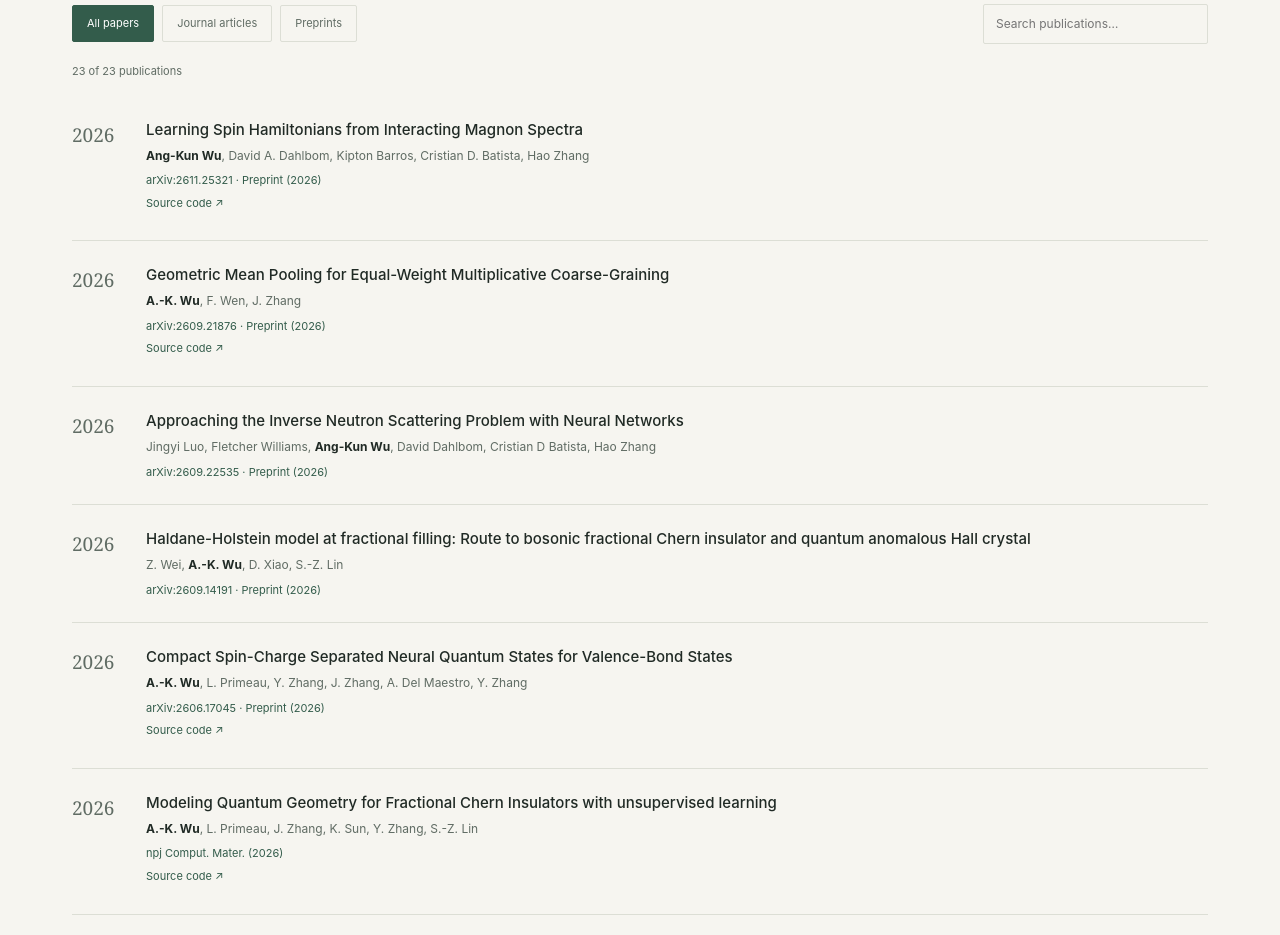
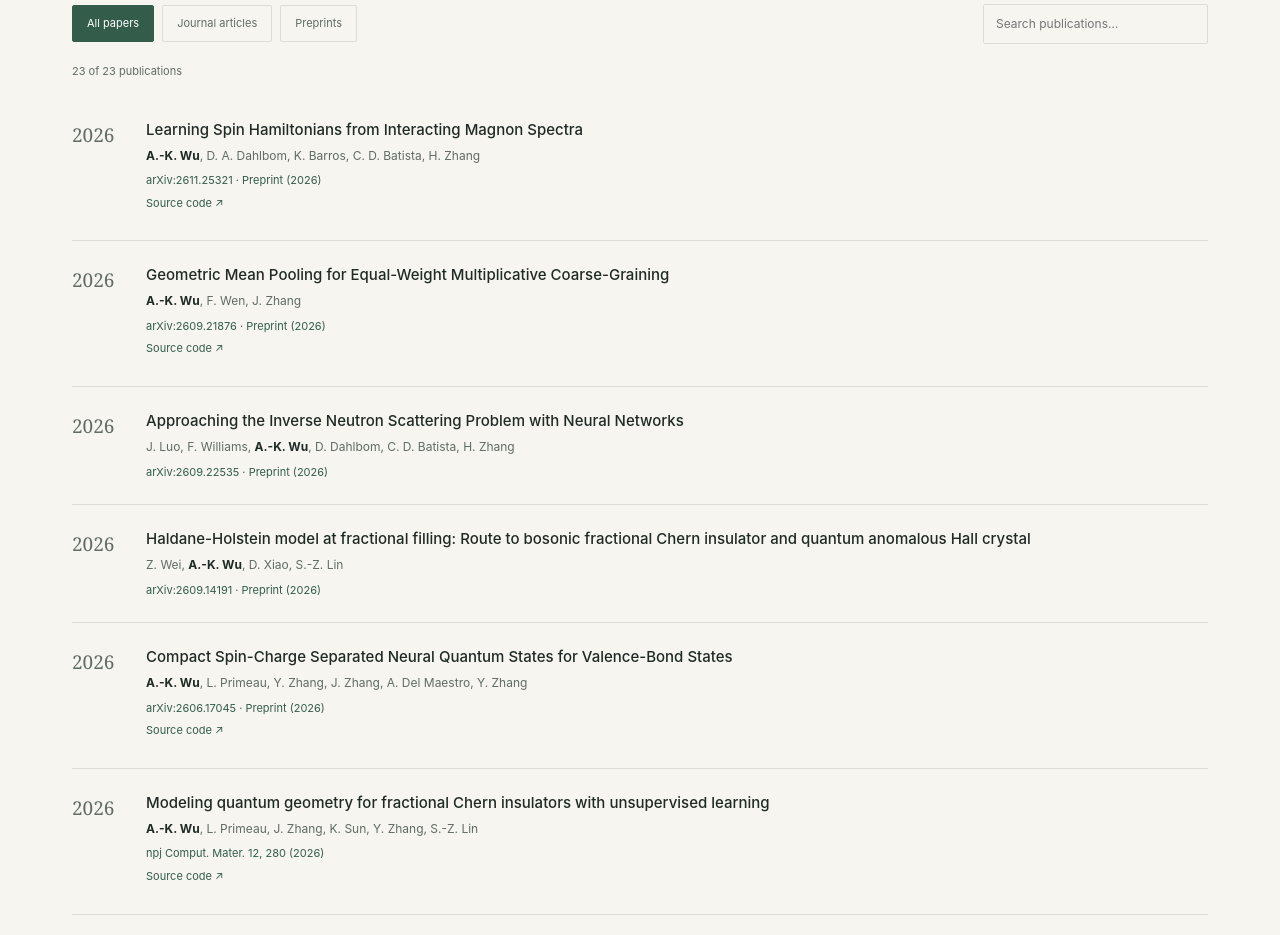
Before and after one commit to angkunwu/angkunwu.github.io, a plain HTML site: page index.html in a window 1280 px wide. Shown: the part 2071-3006 px from the top of the page. Drawn offline with Linux system fonts and the light colour scheme.

Commit message:
Standardize publication names and citation details

```diff
--- a/index.html
+++ b/index.html
@@ -54,12 +54,12 @@
   <p id="publication-count" class="publication-count" role="status" aria-live="polite"></p>
   <ol class="publication-list">
 <!-- PUBLICATIONS:START -->
-    <li class="publication" data-type="misc"><span class="publication-year">2026</span><div><h3><a href="https://arxiv.org/abs/2611.25321">Learning Spin Hamiltonians from Interacting Magnon Spectra</a></h3><p><strong>Ang-Kun Wu</strong>, David A. Dahlbom, Kipton Barros, Cristian D. Batista, Hao Zhang</p><p class="venue">arXiv:2611.25321 · Preprint (2026)</p><p class="paper-note"><a href="https://github.com/angkun-research/SpinDynamicsML">Source code ↗</a></p></div></li>
+    <li class="publication" data-type="misc"><span class="publication-year">2026</span><div><h3><a href="https://arxiv.org/abs/2611.25321">Learning Spin Hamiltonians from Interacting Magnon Spectra</a></h3><p><strong>A.-K. Wu</strong>, D. A. Dahlbom, K. Barros, C. D. Batista, H. Zhang</p><p class="venue">arXiv:2611.25321 · Preprint (2026)</p><p class="paper-note"><a href="https://github.com/angkun-research/SpinDynamicsML">Source code ↗</a></p></div></li>
     <li class="publication" data-type="misc"><span class="publication-year">2026</span><div><h3><a href="https://arxiv.org/abs/2609.21876">Geometric Mean Pooling for Equal-Weight Multiplicative Coarse-Graining</a></h3><p><strong>A.-K. Wu</strong>, F. Wen, J. Zhang</p><p class="venue">arXiv:2609.21876 · Preprint (2026)</p><p class="paper-note"><a href="https://github.com/angkun-research/GeometricMeanPooling">Source code ↗</a></p></div></li>
-    <li class="publication" data-type="misc"><span class="publication-year">2026</span><div><h3><a href="https://arxiv.org/abs/2609.22535">Approaching the Inverse Neutron Scattering Problem with Neural Networks</a></h3><p>Jingyi Luo, Fletcher Williams, <strong>Ang-Kun Wu</strong>, David Dahlbom, Cristian D Batista, Hao Zhang</p><p class="venue">arXiv:2609.22535 · Preprint (2026)</p></div></li>
+    <li class="publication" data-type="misc"><span class="publication-year">2026</span><div><h3><a href="https://arxiv.org/abs/2609.22535">Approaching the Inverse Neutron Scattering Problem with Neural Networks</a></h3><p>J. Luo, F. Williams, <strong>A.-K. Wu</strong>, D. Dahlbom, C. D. Batista, H. Zhang</p><p class="venue">arXiv:2609.22535 · Preprint (2026)</p></div></li>
     <li class="publication" data-type="misc"><span class="publication-year">2026</span><div><h3><a href="https://arxiv.org/abs/2609.14191">Haldane-Holstein model at fractional filling: Route to bosonic fractional Chern insulator and quantum anomalous Hall crystal</a></h3><p>Z. Wei, <strong>A.-K. Wu</strong>, D. Xiao, S.-Z. Lin</p><p class="venue">arXiv:2609.14191 · Preprint (2026)</p></div></li>
     <li class="publication" data-type="misc"><span class="publication-year">2026</span><div><h3><a href="https://arxiv.org/abs/2606.17045">Compact Spin-Charge Separated Neural Quantum States for Valence-Bond States</a></h3><p><strong>A.-K. Wu</strong>, L. Primeau, Y. Zhang, J. Zhang, A. Del Maestro, Y. Zhang</p><p class="venue">arXiv:2606.17045 · Preprint (2026)</p><p class="paper-note"><a href="https://github.com/angkun-research/NQSpy">Source code ↗</a></p></div></li>
-    <li class="publication" data-type="article"><span class="publication-year">2026</span><div><h3><a href="https://www.nature.com/articles/s41524-026-02155-1">Modeling Quantum Geometry for Fractional Chern Insulators with unsupervised learning</a></h3><p><strong>A.-K. Wu</strong>, L. Primeau, J. Zhang, K. Sun, Y. Zhang, S.-Z. Lin</p><p class="venue">npj Comput. Mater. (2026)</p><p class="paper-note"><a href="https://github.com/angkunwu/pyMLFCI">Source code ↗</a></p></div></li>
+    <li class="publication" data-type="article"><span class="publication-year">2026</span><div><h3><a href="https://www.nature.com/articles/s41524-026-02155-1">Modeling quantum geometry for fractional Chern insulators with unsupervised learning</a></h3><p><strong>A.-K. Wu</strong>, L. Primeau, J. Zhang, K. Sun, Y. Zhang, S.-Z. Lin</p><p class="venue">npj Comput. Mater. 12, 280 (2026)</p><p class="paper-note"><a href="https://github.com/angkunwu/pyMLFCI">Source code ↗</a></p></div></li>
     <li class="publication" data-type="article"><span class="publication-year">2026</span><div><h3><a href="https://doi.org/10.1038/s41467-026-78687-3">Signatures of a Kondo insulator in a multilayer moiré Superlattice</a></h3><p>Q. Wu, J. Cui, <strong>A.-K. Wu</strong>, Y. Meng, D. Chen, Y. Wang, L. Yan, L. Ma, T. Taniguchi, K. Watanabe, S.-Z. Lin, S.-F. Shi, Y.-T. Cui</p><p class="venue">Nat. Commun. (2026)</p></div></li>
     <li class="publication" data-type="article"><span class="publication-year">2025</span><div><h3><a href="https://doi.org/10.1103/jmk4-46tj">Unconventional Fractional Phases in Multi-Band Vortexable Systems</a></h3><p>S. Sarkar, X. Wan, <strong>A.-K. Wu</strong>, S.-Z. Lin, K. Sun</p><p class="venue">Phys. Rev. Lett. 135, 216501 (2025)</p></div></li>
     <li class="publication" data-type="article"><span class="publication-year">2025</span><div><h3><a href="https://doi.org/10.1103/v7x8-ghfy">Separate surface and bulk topological Anderson localization transitions in disordered axion insulators</a></h3><p>C. Grindall, A. C. Tyner, <strong>A.-K. Wu</strong>, T. L. Hughes, J. H. Pixley</p><p class="venue">Phys. Rev. Lett. 135, 226601 (2025)</p></div></li>
@@ -69,7 +69,7 @@
     <li class="publication" data-type="article"><span class="publication-year">2024</span><div><h3><a href="https://doi.org/10.1103/PhysRevResearch.6.L032063">Quantum metric induced quantum Hall conductance inversion and reentrant transition in fractional Chern insulators</a></h3><p><strong>A.-K. Wu</strong>, S. Sarkar, X. Wan, K. Sun, S.-Z. Lin</p><p class="venue">Phys. Rev. Research 6, L032063 (2024)</p></div></li>
     <li class="publication" data-type="article"><span class="publication-year">2024</span><div><h3><a href="https://doi.org/10.1103/PhysRevB.110.014201">Absence of quantization in the circular photogalvanic effect in disordered chiral Weyl semimetals</a></h3><p><strong>A.-K. Wu</strong>, D. Guerci, Y. Fu, J. H. Wilson, J. H. Pixley</p><p class="venue">Phys. Rev. B 110, 014201 (2024)</p></div></li>
     <li class="publication" data-type="article"><span class="publication-year">2024</span><div><h3><a href="https://doi.org/10.1103/PhysRevLett.133.126503">Vacancy-induced tunable Kondo effect in twisted bilayer graphene</a></h3><p>Y. Chang, J. Yi, <strong>A.-K. Wu</strong>, F. B. Kugler, E. Andrei, D. Vanderbilt, G. Kotliar, J. H. Pixley</p><p class="venue">Phys. Rev. Lett. 133, 126503 (2024)</p><p class="paper-note">Editors&#x27; Suggestion</p></div></li>
-    <li class="publication" data-type="article"><span class="publication-year">2022</span><div><h3><a href="https://doi.org/10.1103/PhysRevB.106.165123">The Aubry-André Anderson model: Magnetic impurities coupled to a fractal spectrum</a></h3><p><strong>A.-K. Wu</strong>, D. Bauernfeind, X. Cao, S. Gopalakrishnan, K. Ingersent, J. H. Pixley</p><p class="venue">Phys. Rev. B 106, 165123 (2022)</p></div></li>
+    <li class="publication" data-type="article"><span class="publication-year">2022</span><div><h3><a href="https://doi.org/10.1103/PhysRevB.106.165123">Aubry-André Anderson model: Magnetic impurities coupled to a fractal spectrum</a></h3><p><strong>A.-K. Wu</strong>, D. Bauernfeind, X. Cao, S. Gopalakrishnan, K. Ingersent, J. H. Pixley</p><p class="venue">Phys. Rev. B 106, 165123 (2022)</p></div></li>
     <li class="publication" data-type="article"><span class="publication-year">2022</span><div><h3><a href="https://doi.org/10.1103/PhysRevB.106.104513">Nonlocality as the source of purely quantum dynamics of BCS superconductors</a></h3><p>A. Zabalo, <strong>A.-K. Wu</strong>, J. H. Pixley, E. A. Yuzbashyan</p><p class="venue">Phys. Rev. B 106, 104513 (2022)</p></div></li>
     <li class="publication" data-type="misc"><span class="publication-year">2021</span><div><h3><a href="https://arxiv.org/abs/2109.07062">Fractal Spectrum of the Aubry-André Model</a></h3><p><strong>A.-K. Wu</strong></p><p class="venue">arXiv:2109.07062 · Preprint (2021)</p></div></li>
     <li class="publication" data-type="article"><span class="publication-year">2020</span><div><h3><a href="https://doi.org/10.1103/PhysRevLett.124.248301">Covering problems and core percolations on hypergraphs</a></h3><p>B. C. Coutinho, <strong>A.-K. Wu</strong>, H.-J. Zhou, Y.-Y. Liu</p><p class="venue">Phys. Rev. Lett. 124, 248301 (2020)</p></div></li>
```
Also changed, not shown: 2 other files.
